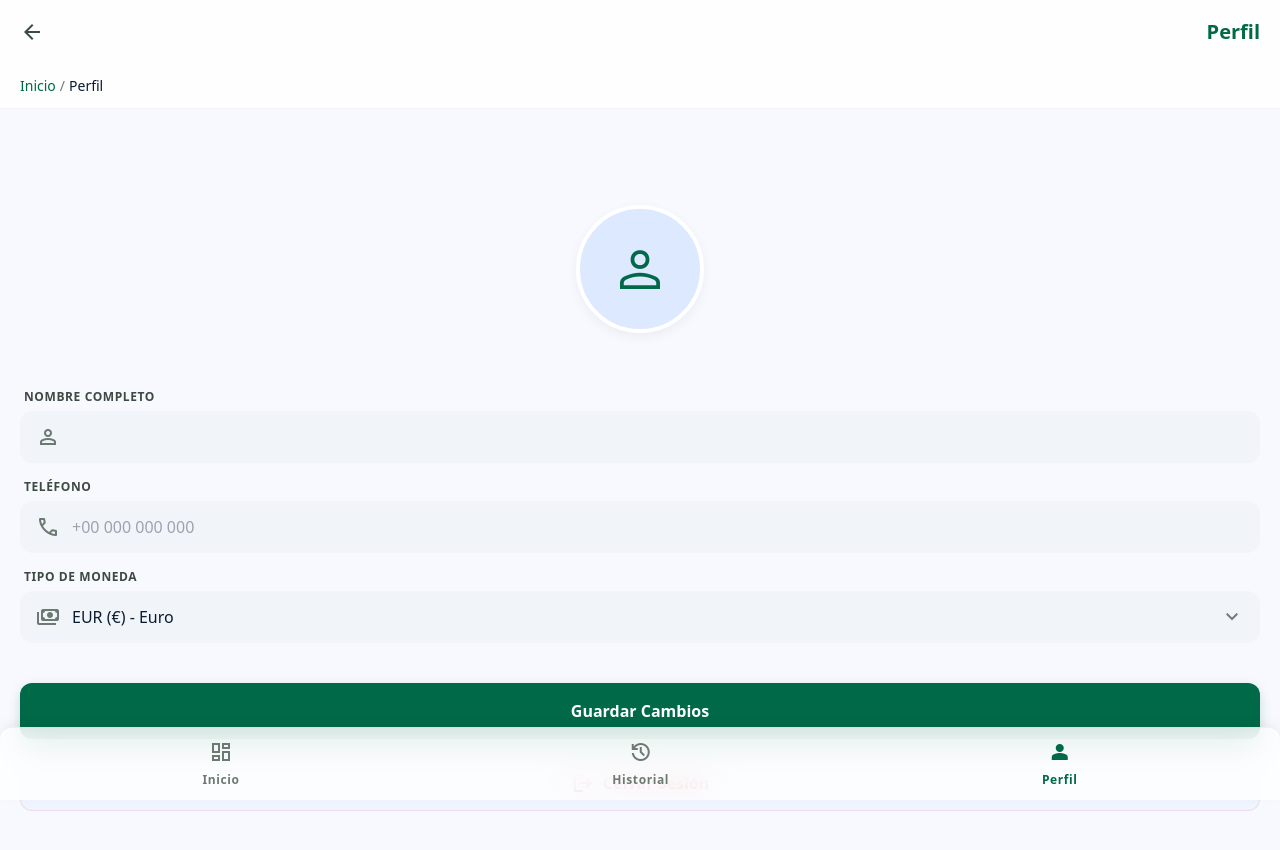
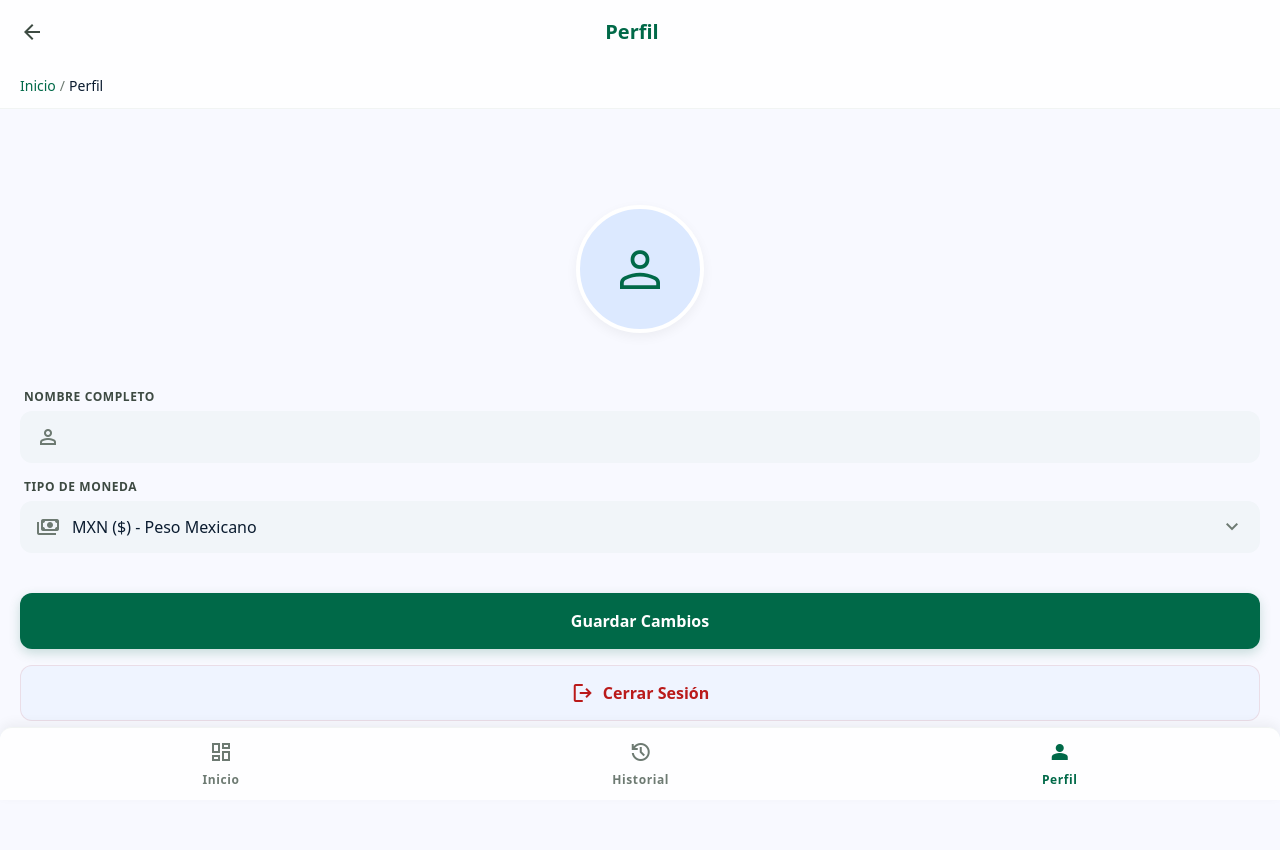
Before and after one commit to Terreneitor370/finexa, a React (Vite) app in the folder frontend/: page /perfil in a window 1280 px wide. Shown: the top 850 px of the page. Built offline with nearby package versions, Linux system fonts and the light colour scheme.

Commit message:
fix: perfil sin telefono y validaciones mejoradas

```diff
--- a/frontend/src/pages/Perfil.jsx
+++ b/frontend/src/pages/Perfil.jsx
@@ -1,91 +1,64 @@
-import { useState, useEffect } from 'react';
+import { useState } from 'react';
 import { useNavigate, Link } from 'react-router-dom';
 import api from '../services/api';
 import Breadcrumbs from '../components/Breadcrumbs';
 
 const Perfil = () => {
   const navigate = useNavigate();
-  const [nombre, setNombre] = useState('');
-  const [email, setEmail] = useState('');
-  const [telefono, setTelefono] = useState('');
-  const [moneda, setMoneda] = useState('EUR');
+
+  const getUserData = () => {
+    try {
+      const userData = localStorage.getItem('user');
+      if (userData && userData !== 'undefined') return JSON.parse(userData);
+    } catch {
+      return {};
+    }
+    return {};
+  };
+
+  const user = getUserData();
+  const [nombre, setNombre] = useState(user.name || '');
+  const [email] = useState(user.email || '');
+  const [moneda, setMoneda] = useState(user.currency || 'MXN');
   const [errors, setErrors] = useState({});
   const [loading, setLoading] = useState(false);
   const [success, setSuccess] = useState('');
   const [serverError, setServerError] = useState('');
 
-  useEffect(() => {
-    cargarDatosUsuario();
-  }, []);
-
-  const cargarDatosUsuario = () => {
-    const userData = localStorage.getItem('user');
-    if (userData && userData !== 'undefined') {
-      try {
-        const user = JSON.parse(userData);
-        setNombre(user.name || '');
-        setEmail(user.email || '');
-        setTelefono(user.phone || '');
-        setMoneda(user.currency || 'EUR');
-      } catch (e) {
-        console.error('Error parsing user data:', e);
-      }
-    }
-  };
-
   const validateForm = () => {
     const newErrors = {};
-
     if (!nombre) {
       newErrors.nombre = 'El nombre es obligatorio';
     } else if (nombre.length < 2) {
       newErrors.nombre = 'El nombre debe tener al menos 2 caracteres';
     } else if (nombre.length > 100) {
       newErrors.nombre = 'El nombre no puede exceder 100 caracteres';
+    } else if (!/^[a-zA-ZáéíóúÁÉÍÓÚñÑ\s]+$/.test(nombre)) {
+      newErrors.nombre = 'El nombre solo puede contener letras';
     }
-
-    if (telefono) {
-      const telefonoLimpio = telefono.replace(/[\s\+\-\(\)]/g, '');
-      if (telefonoLimpio.length < 8) {
-        newErrors.telefono = 'El teléfono debe tener al menos 8 dígitos';
-      } else if (telefonoLimpio.length > 15) {
-        newErrors.telefono = 'El teléfono no puede exceder 15 dígitos';
-      } else if (!/^\d+$/.test(telefonoLimpio)) {
-        newErrors.telefono = 'El teléfono solo debe contener números';
-      }
-    }
-
     setErrors(newErrors);
     return Object.keys(newErrors).length === 0;
   };
 
   const handleSave = async () => {
     if (!validateForm()) return;
-
     setLoading(true);
     setServerError('');
     setSuccess('');
-
     try {
-      const telefonoLimpio = telefono ? telefono.replace(/[\s\+\-\(\)]/g, '') : '';
-      const response = await api.put('/auth/profile', {
+      await api.put('/auth/profile', {
         name: nombre,
-        phone: telefonoLimpio,
+        phone: null,
         currency: moneda
       });
-
       const userActualizado = {
         ...JSON.parse(localStorage.getItem('user') || '{}'),
         name: nombre,
-        phone: telefonoLimpio,
         currency: moneda
       };
       localStorage.setItem('user', JSON.stringify(userActualizado));
-
       setSuccess('Cambios guardados correctamente');
-      setTimeout(() => setSuccess(''), 3000);
     } catch (error) {
-      console.log('Error completo:', error.response?.data);
       setServerError(error.response?.data?.message || 'Error al guardar cambios');
     } finally {
       setLoading(false);
@@ -105,18 +78,15 @@ const Perfil = () => {
           arrow_back
         </button>
         <span>Perfil</span>
-        {/* Botón de settings ELIMINADO */}
+        <div className="w-10" />
       </header>
 
       <Breadcrumbs />
 
       <main className="pt-36 px-5 flex flex-col gap-6 pb-8">
         <section className="flex flex-col items-center justify-center gap-2 py-4">
-          <div className="relative group">
-            <div className="w-32 h-32 rounded-full overflow-hidden shadow-[0px_4px_12px_rgba(0,0,0,0.05)] border-4 border-white bg-[#dce9ff] flex items-center justify-center">
-              <span className="material-symbols-outlined text-[#006948] text-6xl">person</span>
-            </div>
-            {/* Botón de editar foto ELIMINADO */}
+          <div className="w-32 h-32 rounded-full overflow-hidden shadow-[0px_4px_12px_rgba(0,0,0,0.05)] border-4 border-white bg-[#dce9ff] flex items-center justify-center">
+            <span className="material-symbols-outlined text-[#006948] text-6xl">person</span>
           </div>
           <div className="text-center mt-2">
             <h2 className="text-[20px] leading-[28px] font-bold text-[#0b1c30]">{nombre}</h2>
@@ -153,24 +123,6 @@ const Perfil = () => {
               />
             </div>
             {errors.nombre && <p className="text-red-500 text-xs px-1">{errors.nombre}</p>}
-          </div>
-
-          <div className="flex flex-col gap-1.5">
-            <label className="text-[12px] leading-[16px] tracking-[0.05em] font-semibold text-[#3d4a42] px-1">TELÉFONO</label>
-            <div className={`bg-[#F1F5F9] rounded-xl px-4 py-3.5 flex items-center gap-3 focus-within:ring-2 focus-within:ring-[#006948] transition-all ${errors.telefono ? 'ring-2 ring-red-500' : ''}`}>
-              <span className="material-symbols-outlined text-[#6d7a72]">call</span>
-              <input
-                type="tel"
-                value={telefono}
-                onChange={(e) => {
-                  setTelefono(e.target.value);
-                  if (errors.telefono) setErrors({ ...errors, telefono: '' });
-                }}
-                className="bg-transparent border-none focus:ring-0 w-full text-[16px] leading-[24px] text-[#0b1c30] outline-none"
-                placeholder="+00 000 000 000"
-              />
-            </div>
-            {errors.telefono && <p className="text-red-500 text-xs px-1">{errors.telefono}</p>}
           </div>
 
           <div className="flex flex-col gap-1.5">
```
